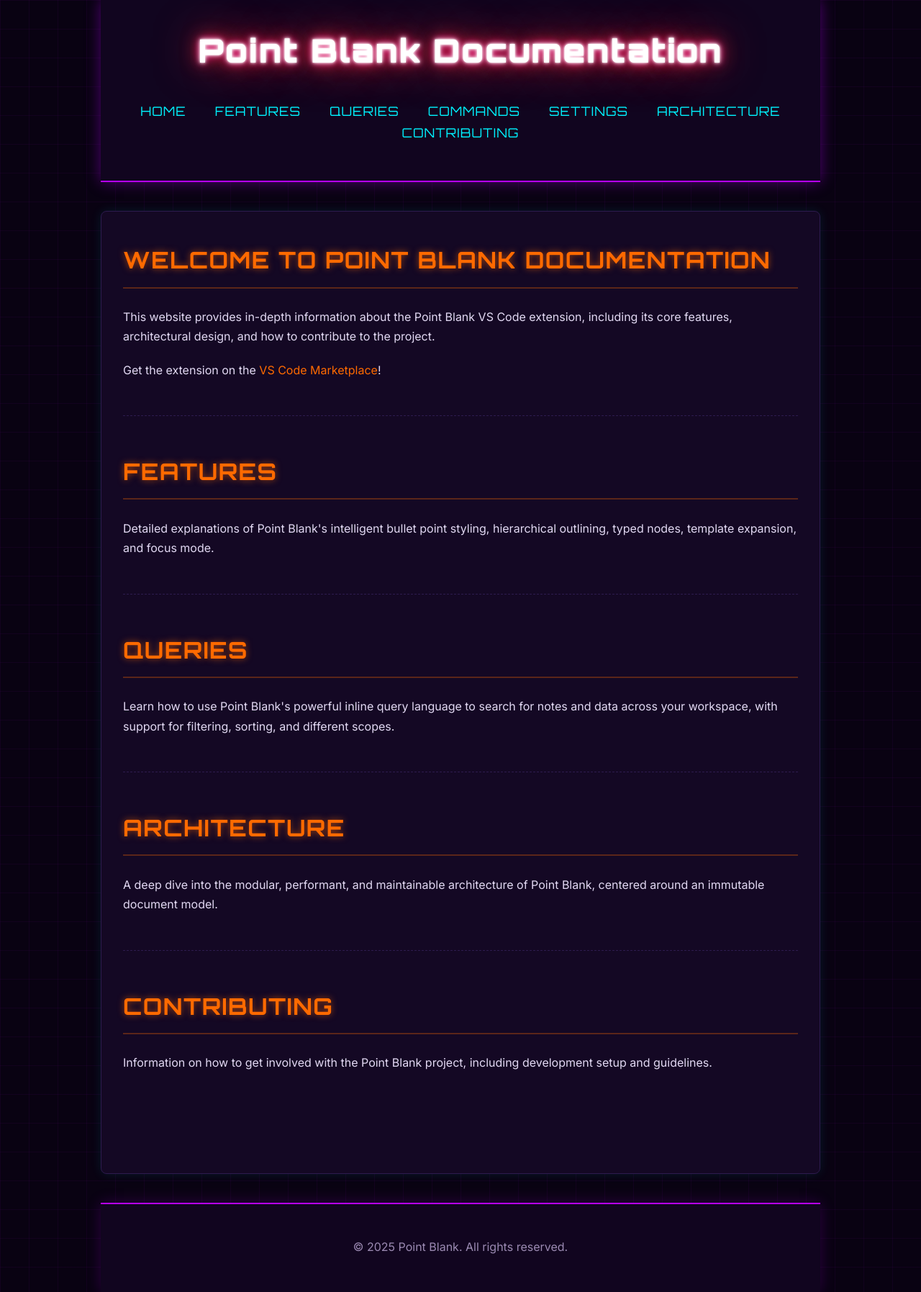
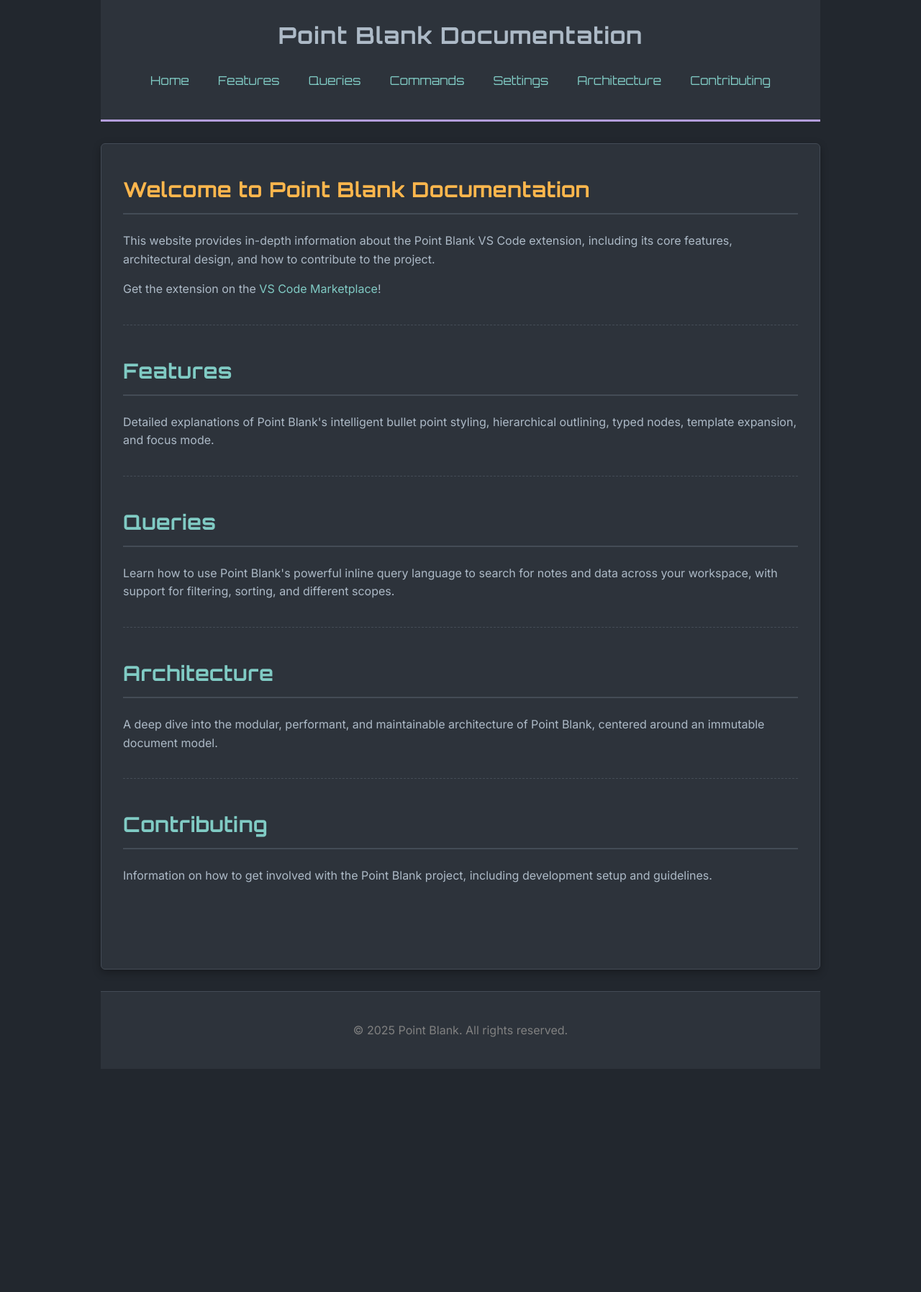
Before and after one commit to ryanncode/point-blank, a Jekyll site: the page built from docs/index.html, in a window 1280 px wide. Shown: the whole page at 72% size. Built offline with Jekyll 4.4.1, drawn with Linux system fonts in a browser that asks for light colours; a script that is not in the unit is left out; after the commit the page ends 1485 px from its top, so only the background shows below that.

Commit message:
style(docs): subdue arcade theme to match original palette

```diff
--- a/docs/assets/css/style.scss
+++ b/docs/assets/css/style.scss
@@ -2,42 +2,39 @@
 ---
 
 :root {
-    --bg-void: #090212; /* Deep dark purple void */
-    --bg-surface: #140824; /* Lighter dark purple for content */
-    --bg-header: #11051F;
-    --text-main: #e2d9f3;
-    --text-muted: #9b8ab2;
-    --neon-teal: #00f3ff;
-    --neon-purple: #b700ff;
-    --neon-tangerine: #ff6a00;
-    --neon-pink: #ff007f;
-    --border-subtle: #2d1b4e;
+    --background-color: #22272e;
+    --text-color: #adbac7;
+    --primary-color: #80cbc4; /* Subtle retro teal */
+    --hover-color: #b2dfdb;
+    --secondary-text-color: #808080;
+    --border-color: #444c56;
+    --header-bg: #2d333b;
+    --footer-bg: #2d333b;
 
-    --font-heading: 'Orbitron', sans-serif;
-    --font-body: 'Inter', sans-serif;
-    --font-mono: 'Share Tech Mono', monospace;
+    /* Subdued Arcade Accents */
+    --header-accent: #ffb74d; /* Soft tangerine for headers */
+    --border-accent: #b39ddb; /* Soft purple for top borders */
+
+    --font-heading: 'Orbitron', -apple-system, sans-serif;
+    --font-body: 'Inter', -apple-system, sans-serif;
+    --font-mono: 'Share Tech Mono', Consolas, monospace;
 }
 
 body {
     font-family: var(--font-body);
     margin: 0;
     padding: 0;
-    background-color: var(--bg-void);
-    background-image:
-        linear-gradient(to right, rgba(183, 0, 255, 0.05) 1px, transparent 1px),
-        linear-gradient(to bottom, rgba(183, 0, 255, 0.05) 1px, transparent 1px);
-    background-size: 40px 40px; /* Retro grid */
-    color: var(--text-main);
-    line-height: 1.7;
+    background-color: var(--background-color);
+    color: var(--text-color);
+    line-height: 1.6;
 }
 
 header {
-    background-color: var(--bg-header);
+    background-color: var(--header-bg);
     color: #fff;
-    padding: 2em 20px;
+    padding: 1.5em 20px;
     text-align: center;
-    border-bottom: 2px solid var(--neon-purple);
-    box-shadow: 0 0 20px rgba(183, 0, 255, 0.4);
+    border-bottom: 3px solid var(--border-accent); /* Subtle purple line */
     display: flex;
     flex-direction: column;
     align-items: center;
@@ -46,36 +43,10 @@
 header h1 {
     margin: 0;
     font-family: var(--font-heading);
-    font-size: 2.8em;
-    font-weight: 900;
-    letter-spacing: 2px;
-    color: #fff;
-    text-shadow:
-        0 0 5px #fff,
-        0 0 10px #fff,
-        0 0 20px var(--neon-pink),
-        0 0 40px var(--neon-pink),
-        0 0 80px var(--neon-pink);
-    animation: pulsate 2s infinite alternate;
-}
-
-@keyframes pulsate {
-    100% {
-        text-shadow:
-        0 0 4px #fff,
-        0 0 11px #fff,
-        0 0 19px var(--neon-pink),
-        0 0 40px var(--neon-tangerine),
-        0 0 80px var(--neon-tangerine);
-    }
-    0% {
-        text-shadow:
-        0 0 2px #fff,
-        0 0 4px #fff,
-        0 0 6px var(--neon-pink),
-        0 0 10px var(--neon-pink),
-        0 0 45px var(--neon-pink);
-    }
+    font-size: 2em;
+    font-weight: 700;
+    letter-spacing: 1px;
+    color: var(--text-color);
 }
 
 nav ul {
@@ -84,7 +55,7 @@
     display: flex;
     flex-wrap: wrap;
     justify-content: center;
-    margin-top: 2em;
+    margin-top: 1.5em;
 }
 
 nav ul li {
@@ -93,32 +64,30 @@
 
 nav ul li a {
     font-family: var(--font-heading);
-    font-size: 1.1em;
-    letter-spacing: 1px;
-    text-transform: uppercase;
-    color: var(--neon-teal);
-    transition: all 0.3s ease;
+    font-size: 1.05em;
+    color: var(--primary-color);
+    transition: color 0.2s;
+    text-decoration: none;
 }
 
 nav ul li a:hover {
-    color: #fff;
-    text-shadow: 0 0 10px var(--neon-teal), 0 0 20px var(--neon-teal);
-    text-decoration: none;
+    color: var(--hover-color);
+    text-shadow: 0 0 5px rgba(178, 223, 219, 0.3); /* Extremely subtle glow on hover only */
 }
 
 main {
     padding: 40px 30px;
-    background-color: var(--bg-surface);
-    border-radius: 8px;
-    border: 1px solid var(--border-subtle);
-    box-shadow: 0 0 15px rgba(0, 243, 255, 0.1);
-    margin: 40px auto;
+    background-color: #2d333b;
+    border-radius: 6px;
+    border: 1px solid var(--border-color);
+    box-shadow: 0 4px 12px rgba(0, 0, 0, 0.3);
+    margin: 30px auto;
 }
 
 section {
-    margin-bottom: 50px;
-    padding-bottom: 30px;
-    border-bottom: 1px dashed var(--border-subtle);
+    margin-bottom: 40px;
+    padding-bottom: 20px;
+    border-bottom: 1px dashed var(--border-color);
 }
 
 section:last-child {
@@ -127,45 +96,41 @@
 
 h2 {
     font-family: var(--font-heading);
-    color: var(--neon-tangerine);
-    border-bottom: 2px solid rgba(255, 106, 0, 0.3);
+    color: var(--header-accent);
+    border-bottom: 2px solid var(--border-color);
     padding-bottom: 10px;
     margin-top: 0;
-    font-size: 2em;
-    text-transform: uppercase;
-    letter-spacing: 1.5px;
-    text-shadow: 0 0 10px rgba(255, 106, 0, 0.6);
+    font-size: 1.8em;
+    letter-spacing: 0.5px;
 }
 
 h3 {
     font-family: var(--font-heading);
-    color: var(--neon-teal);
-    font-size: 1.4em;
-    margin-top: 35px;
-    letter-spacing: 1px;
+    color: var(--primary-color);
+    font-size: 1.3em;
+    margin-top: 25px;
 }
 
 p, ul, ol {
-    margin-bottom: 1.2em;
+    margin-bottom: 1em;
 }
 
 code {
-    background-color: #05010a;
-    color: var(--neon-teal);
-    border: 1px solid rgba(0, 243, 255, 0.3);
-    border-radius: 4px;
+    background-color: #1e2228;
+    color: var(--primary-color);
+    border-radius: 3px;
     font-family: var(--font-mono);
     word-break: break-word;
     white-space: pre-wrap;
+    padding: 0.2em 0.4em;
 }
 
 pre {
-    background: #05010a;
-    color: var(--neon-teal);
+    background: #1e2228;
+    color: var(--text-color);
     border-radius: 6px;
-    border: 1px solid var(--neon-purple);
-    box-shadow: inset 0 0 10px rgba(183, 0, 255, 0.2), 0 0 10px rgba(183, 0, 255, 0.2);
-    padding: 1.5em;
+    border: 1px solid var(--border-color);
+    padding: 1.2em;
     overflow-x: auto;
     font-family: var(--font-mono);
     white-space: pre-wrap;
@@ -175,36 +140,28 @@
 }
 
 pre code {
-    border: none;
     background: transparent;
     padding: 0;
-    color: #e2d9f3;
-}
-
-code:not(pre > code) {
-    padding: 0.2em 0.5em;
-    white-space: break-spaces;
+    color: inherit;
+    border: none;
 }
 
 a, a:visited {
-    color: var(--neon-tangerine);
+    color: var(--primary-color);
     text-decoration: none;
-    transition: all 0.2s ease;
 }
 
 a:hover {
-    color: #fff;
-    text-shadow: 0 0 8px var(--neon-tangerine);
-    text-decoration: none;
+    text-decoration: underline;
+    color: var(--hover-color);
 }
 
 footer {
     text-align: center;
-    padding: 30px;
-    background-color: var(--bg-header);
-    color: var(--text-muted);
-    border-top: 2px solid var(--neon-purple);
-    box-shadow: 0 0 20px rgba(183, 0, 255, 0.2);
+    padding: 25px;
+    background-color: var(--footer-bg);
+    color: var(--secondary-text-color);
+    border-top: 1px solid var(--border-color);
 }
 
 .container {
@@ -213,30 +170,11 @@
     padding: 0 15px;
 }
 
-/* Scrollbar styling */
-::-webkit-scrollbar {
-    width: 10px;
-    height: 10px;
-}
-::-webkit-scrollbar-track {
-    background: var(--bg-void);
-}
-::-webkit-scrollbar-thumb {
-    background: var(--border-subtle);
-    border-radius: 5px;
-}
-::-webkit-scrollbar-thumb:hover {
-    background: var(--neon-purple);
-    box-shadow: 0 0 10px var(--neon-purple);
-}
-
-/* Responsive */
 @media (max-width: 768px) {
-    header { padding: 1.5em 15px; }
-    header h1 { font-size: 2em; }
+    header { padding: 1em 15px; }
+    header h1 { font-size: 1.8em; }
     nav ul { flex-direction: column; margin-top: 1em; }
     nav ul li { margin: 10px 0; }
-    main { padding: 25px 15px; margin: 20px 10px; }
-    h2 { font-size: 1.6em; }
-    pre, code { font-size: 0.9em; }
+    main { padding: 20px 15px; margin: 15px; }
+    pre, code { font-size: 0.95em; }
 }
```
Also changed, not shown: 8 other files.
